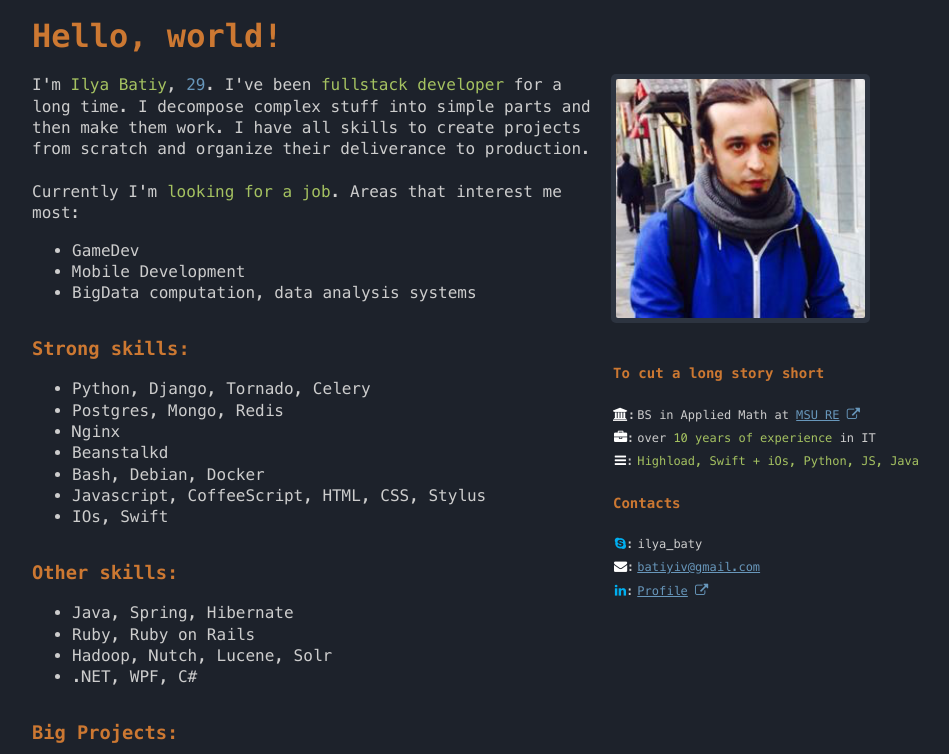
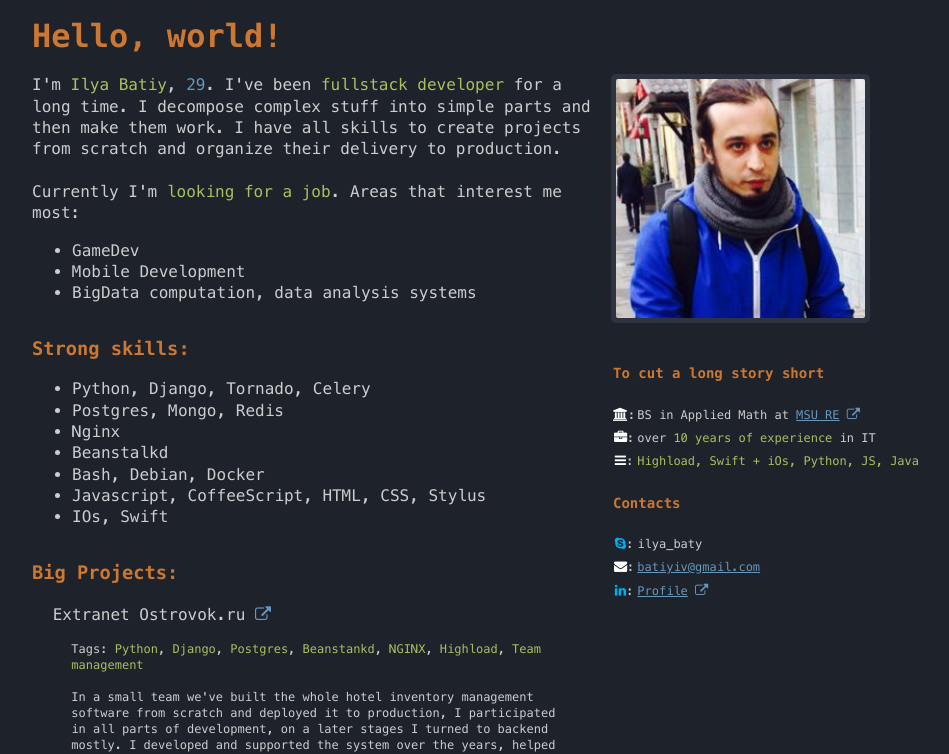
Before and after one commit to baitcode/baitcode.github.io, a website: page index.html in a window 1280 px wide. Shown: the top 754 px of the page, without its empty margins (147-1096 px from the left). Drawn offline with Linux system fonts and the light colour scheme.

Commit message:
oops wrong word

```diff
--- a/index.html
+++ b/index.html
@@ -30,7 +30,7 @@
             I'm <span class="highlight">Ilya Batiy</span>, <span class="number">29</span>.
             I've been <span class="highlight">fullstack developer</span> for a long time.
             I decompose complex stuff into simple parts and then make them work.
-            I have all skills to create projects from scratch and organize their deliverance to production.<br />
+            I have all skills to create projects from scratch and organize their delivery to production.<br />
             <br />
             Currently I'm <span class="highlight">looking for a job</span>.
             Areas that interest me most:
@@ -51,16 +51,6 @@
               <li>Bash, Debian, Docker</li>
               <li>Javascript, CoffeeScript, HTML, CSS, Stylus</li>
               <li>IOs, Swift</li>
-            </ul>
-          </div>
-
-          <div class="block skills">
-            <h3 class="header">Other skills:</h3>
-            <ul>
-              <li>Java, Spring, Hibernate</li>
-              <li>Ruby, Ruby on Rails</li>
-              <li>Hadoop, Nutch, Lucene, Solr</li>
-              <li>.NET, WPF, C#</li>
             </ul>
           </div>
 
@@ -285,7 +275,19 @@
             </table>
           </div>
 
-          <br />
+
+          <div class="block skills">
+            <h3 class="header">Have some experience with:</h3>
+            <ul>
+              <li>Java, Spring, Hibernate</li>
+              <li>Ruby, Ruby on Rails</li>
+              <li>Hadoop, Nutch, Lucene, Solr</li>
+              <li>.NET, WPF, C#</li>
+            </ul>
+          </div>
+
+	  <br />
+
         </div>
 
         <div class="col col5">
```
